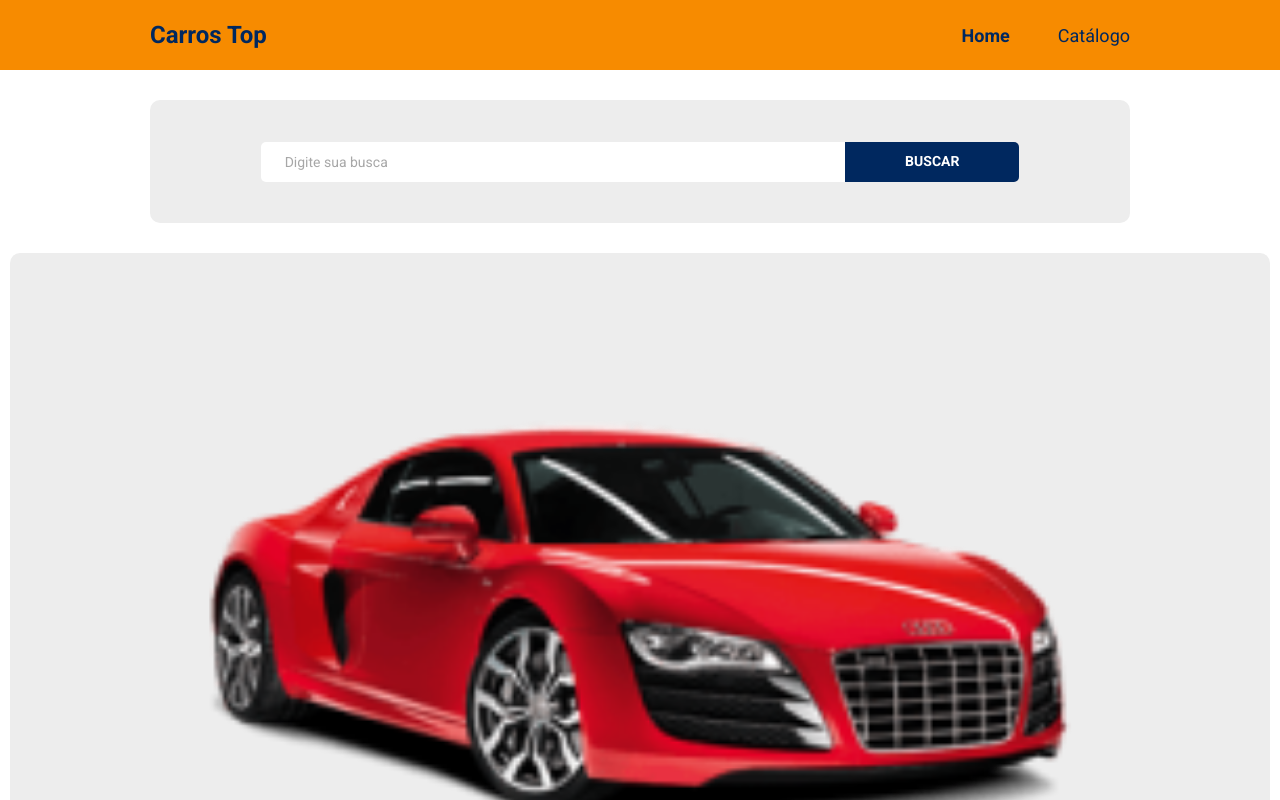
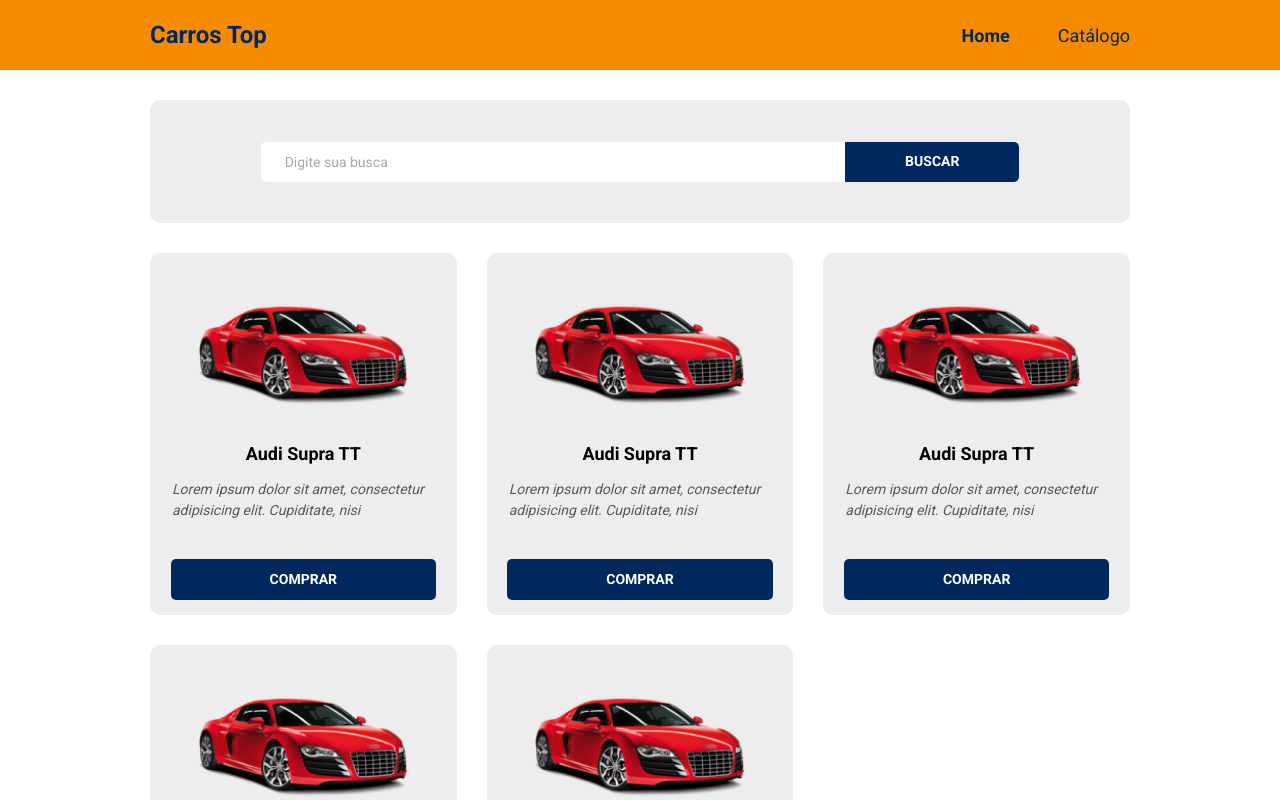
Before and after one commit to MardonioEng/bds-desafio-layou, a React (Create React App) app: page / in a window 1280 px wide. Shown: the top 800 px of the page. Built offline with nearby package versions, Linux system fonts and the light colour scheme.

Commit message:
Criado Page Catalogo

```diff
--- a/src/components/Card/styles.css
+++ b/src/components/Card/styles.css
@@ -1,5 +1,5 @@
 .card-container {
-  margin: 0px 10px 20px 10px;
+  /* margin: 0px 10px 20px 10px; */
   background: #EDEDED;
   border-radius: 10px;
   display: flex;
@@ -37,3 +37,28 @@
   padding: 12px 95px;
   margin-bottom: 15px;
 }
+
+@media (min-width: 576px) {
+  .card-container p {
+    font-size: 12px;
+  }
+  .card-container a {
+    padding: 12px 75px;
+  }
+}
+
+@media (min-width: 768px) {
+  .card-container p {
+    font-size: 14px;
+    margin-right: 22px;
+  }
+  .card-container a {
+    padding: 10px 120px;
+  }
+}
+
+@media (min-width: 992px) {
+  .card-container a {
+    padding: 10px 99px;
+  }
+}
--- a/src/pages/Catalogo/index.tsx
+++ b/src/pages/Catalogo/index.tsx
@@ -1,13 +1,28 @@
 import Buscar from "components/Buscar";
 import Card from "components/Card";
-import React from "react";
 import "./styles.css";
 
 const Catalogo = () => {
 	return (
 		<>
 			<Buscar />
-			<Card />
+      <div className="items-container">
+        <div className="items">
+          <Card />
+        </div>
+        <div className="items">
+          <Card />
+        </div>
+        <div className="items">
+          <Card />
+        </div>
+        <div className="items">
+          <Card />
+        </div>
+        <div className="items">
+          <Card />
+        </div>
+      </div>
 		</>
 	);
 };
--- a/src/pages/Catalogo/styles.css
+++ b/src/pages/Catalogo/styles.css
@@ -0,0 +1,60 @@
+.items-container {
+  display: flex;
+  flex-wrap: wrap;
+  margin-right: 10px;
+  margin-left: 10px;
+}
+
+.items {
+  width: 100%;
+  margin-bottom: 20px;
+}
+
+@media (min-width: 576px) {
+  .items-container {
+    margin-right: 10px;
+    margin-left: 10px;
+  }
+  .items {
+    width: 50%;
+    padding-right: 10px;
+    padding-left: 10px;
+  }
+}
+
+@media (min-width: 768px) {
+  .items-container {
+    margin-right: 5px;
+    margin-left: 5px;
+  }
+  .items {
+    width: 50%;
+    padding-right: 15px;
+    padding-left: 15px;
+    margin-bottom: 30px;
+  }
+}
+
+@media (min-width: 992px) {
+  .items-container {
+    margin-right: 4px;
+    margin-left: 4px;
+  }
+  .items {
+    width: 33.3333%;
+    padding-right: 16px;
+    padding-left: 16px;
+  }
+}
+
+@media (min-width: 1280px) {
+  .items-container {
+    margin-left: 135px;
+    margin-right: 135px;
+  }
+  .items {
+    width: 33.3333%;
+    padding-right: 15px;
+    padding-left: 15px;
+  }
+}
```
